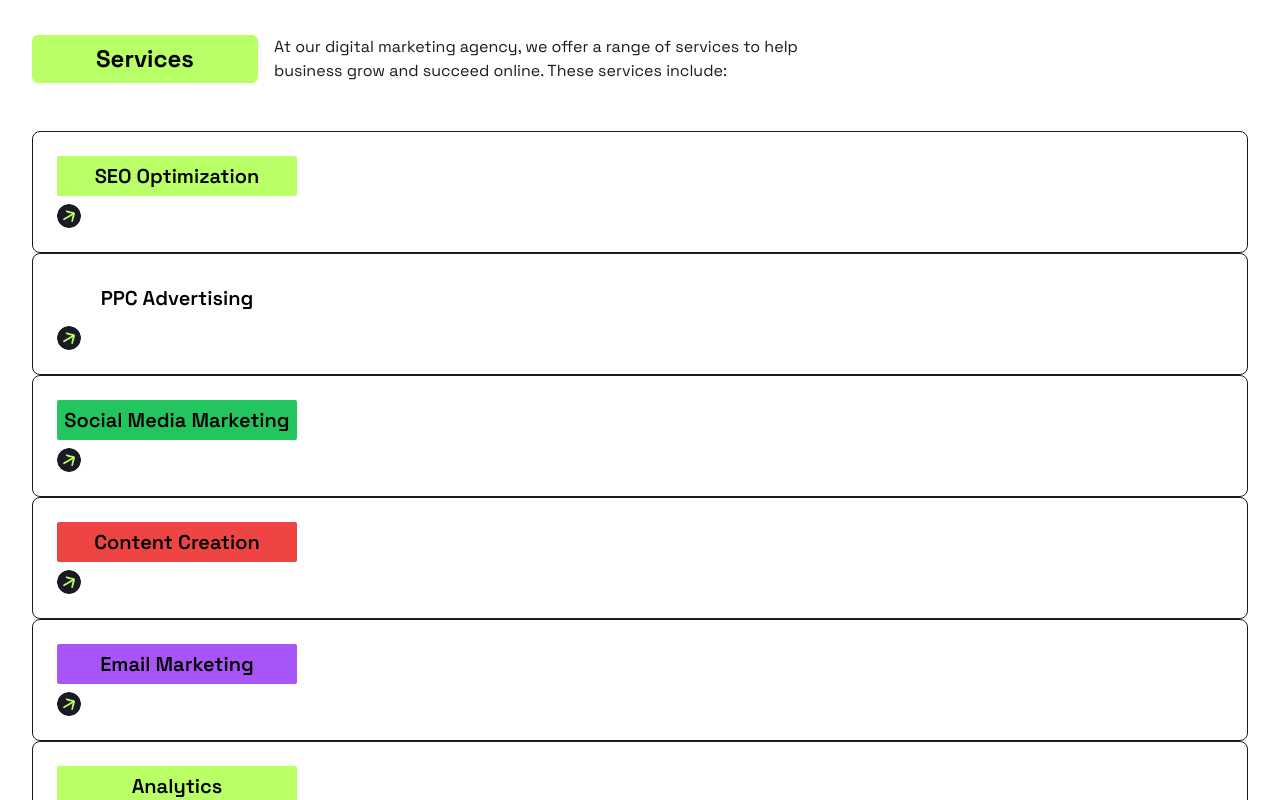
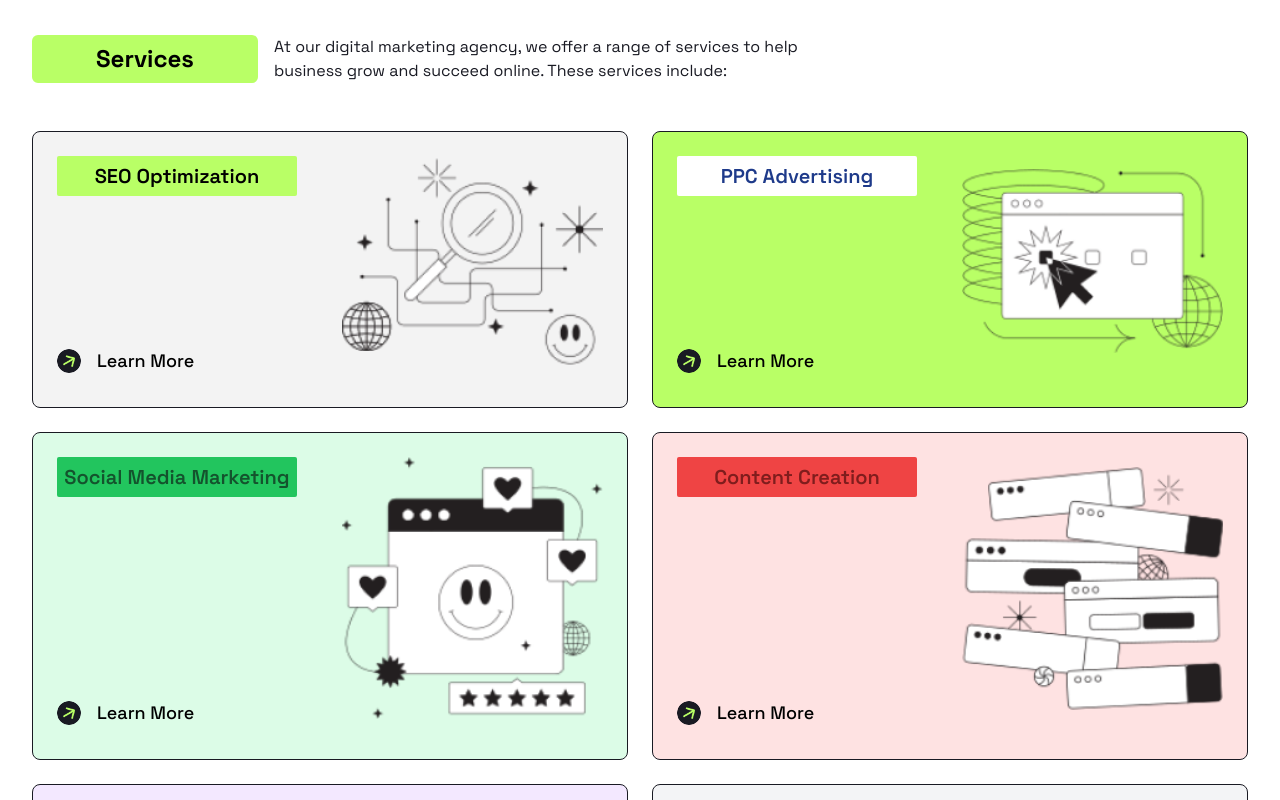
Before and after one commit to Jrkusha5/Marketing-Agency, a React (Vite) app: page / in a window 1280 px wide. Shown: the part 1020-1820 px from the top of the page. Built offline with nearby package versions, Linux system fonts and the light colour scheme.

Commit message:
first commit

```diff
--- a/src/components/Services.jsx
+++ b/src/components/Services.jsx
@@ -16,17 +16,25 @@ const Services = () => {
                 </div>
             </div>
 
-            <div className=''>
+            <div className='grid grid-cols-1 md:grid-cols-2 gap-6'>
                      {
                         servicesData.map ((service, index)=>(
-                            <div key={index} className='flex flex-col sm:flex-row md:justify-between
-                             md:items-center gap-6 p-6 rounded-lg border border-[#191A23]'>
+                            <div key={index} className={`flex flex-col sm:flex-row md:justify-between
+                             md:items-center gap-6 p-6 rounded-lg border border-[#191A23] cursor-pointer ${service.backgroundColor}
+                             ${service.textColor}`}>
                                 <div className='md:w-1/2 flex flex-col h-full justify-between'>
                                     <button className={`text-xl py-1.5 font-semibold mb-2 rounded-sm
                                         sm:w-60 ${service.foregroundColor}`}>{service.title}</button>
-                                        <a href="">
+                                        <a href="#" className={`flex items-center gap-4 py-2 rounded-md
+                                           text-black hover:bg-opacity-80 hover:text-black/80`}>
                                              <img src={LinkIcon} alt=""  className='size-6 rounded-full'/>
+                                             <span className='text-lg font-medium'>Learn More</span>
                                         </a>
+                                </div>
+
+                                <div className='md:w-1/2 order-first md:order-last'>
+                                    <img src={service.image} alt="" className='w-full object-cover
+                                    rounded-md mb-4' />
                                 </div>
                             </div>
                         ))
```
